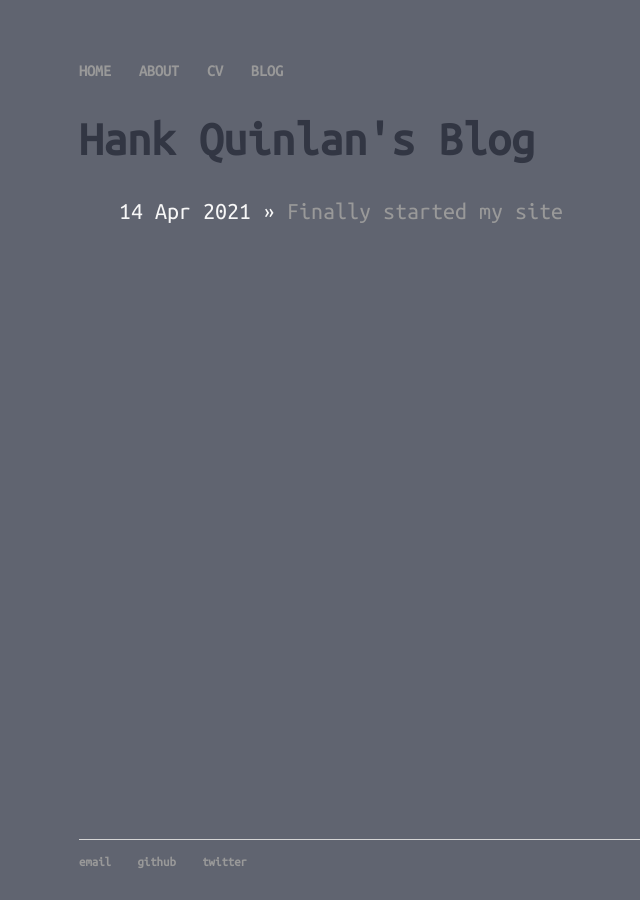
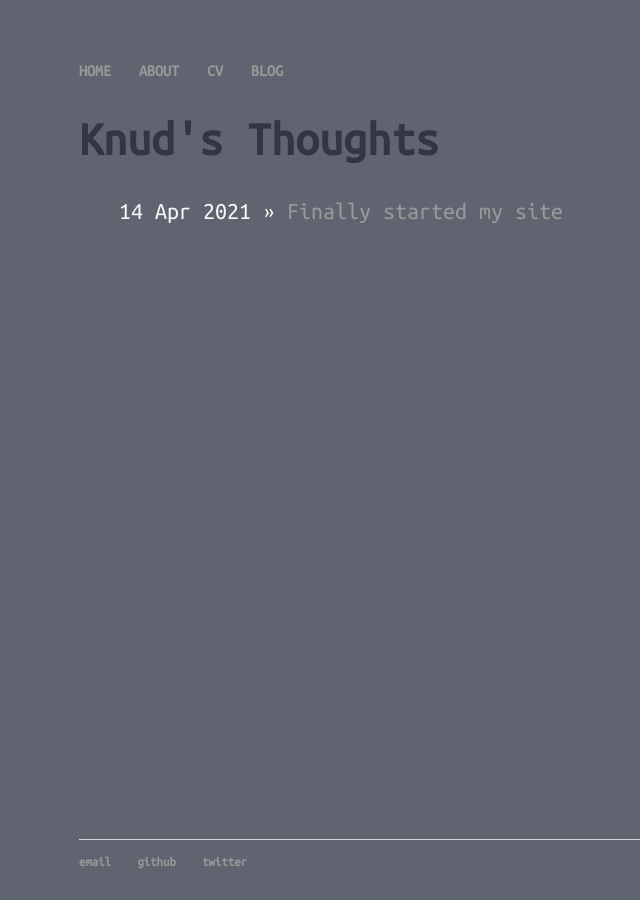
Before and after one commit to HagemannJ/HagemannJ.github.io, a Jekyll site: the page built from blog/index.html, in a window 1280 px wide. Shown: the whole page, without its empty margins (113-753 px from the left). Built offline with Jekyll 4.4.1, drawn with Linux system fonts in a browser that asks for light colours.

Commit message:
Edited final few changes

```diff
--- a/_config.yml
+++ b/_config.yml
@@ -1,4 +1,4 @@
-name: Hank Quinlan, Horrible Cop
+name: Knud
 markdown: kramdown
 permalink: /blog/:year/:month/:day/:title
 
--- a/blog/index.html
+++ b/blog/index.html
@@ -1,6 +1,6 @@
 ---
 layout: default
-title: Hank Quinlan's Blog
+title: Knud's Thoughts
 ---
 <h1>{{ page.title }}</h1>
 <ul class="posts">
```
Also changed, not shown: _posts/2014-04-30-hank-quinlan-site-launched.md (deleted, +0 -9 lines), _posts/2014-04-30-starting-write.md (added, +9 -0 lines), 1 other file.
